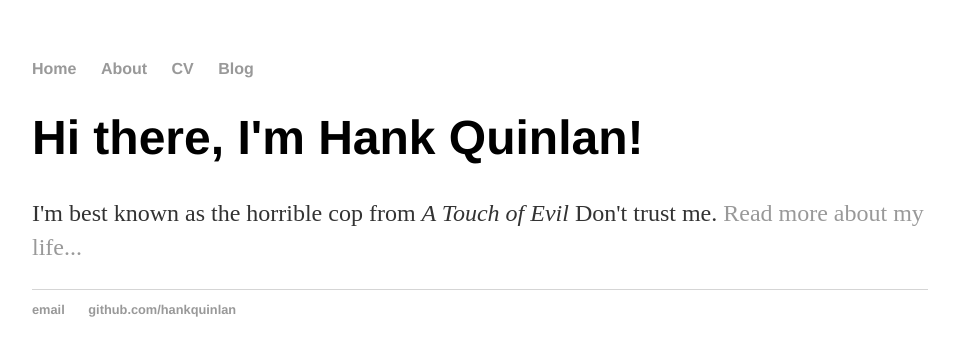
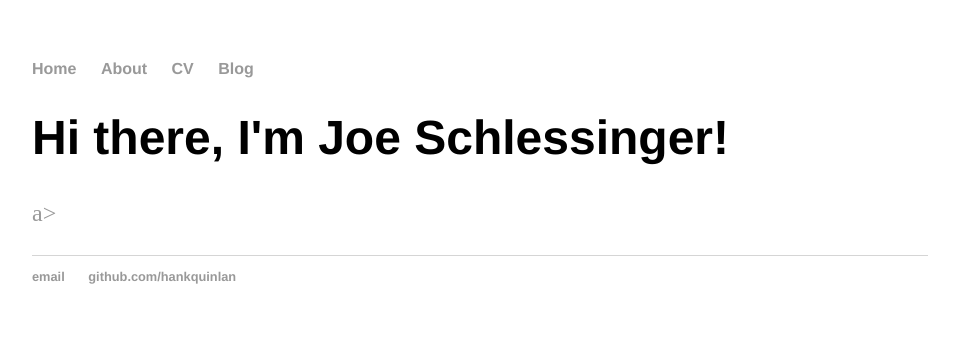
Before and after one commit to jschless/jschless.github.io, a Jekyll site: the page built from index.html, in a window 1280 px wide. Shown: the top 356 px of the page, without its empty margins (160-1119 px from the left). Built offline with Jekyll 4.4.1, drawn with Linux system fonts in a browser that asks for light colours.

Commit message:
Update index.html

```diff
--- a/index.html
+++ b/index.html
@@ -1,8 +1,8 @@
 ---
 layout: default
-title: Hank Quinlan, Horrible Cop
+title: Joe Schlessinger
 ---
 <div class="blurb">
-	<h1>Hi there, I'm Hank Quinlan!</h1>
-	<p>I'm best known as the horrible cop from <em>A Touch of Evil</em> Don't trust me. <a href="/about">Read more about my life...</a></p>
+	<h1>Hi there, I'm Joe Schlessinger!</h1>
+	<p><a href="/about">a></p>
 </div><!-- /.blurb -->
```
